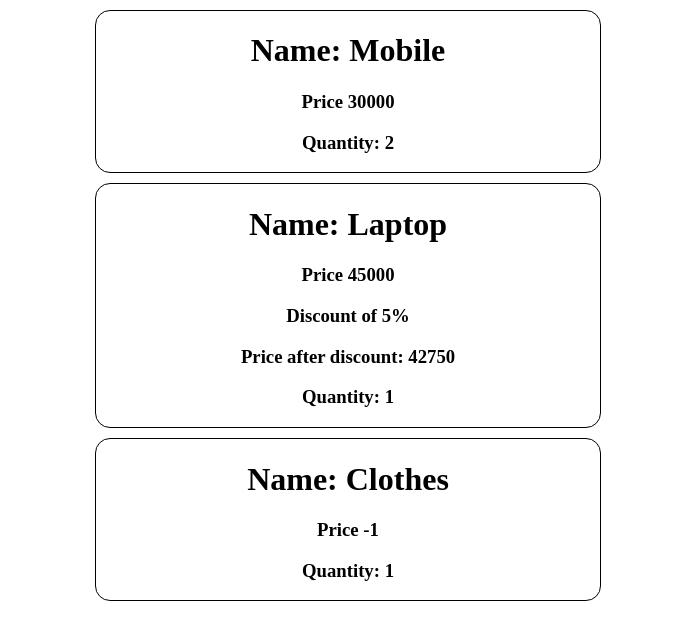
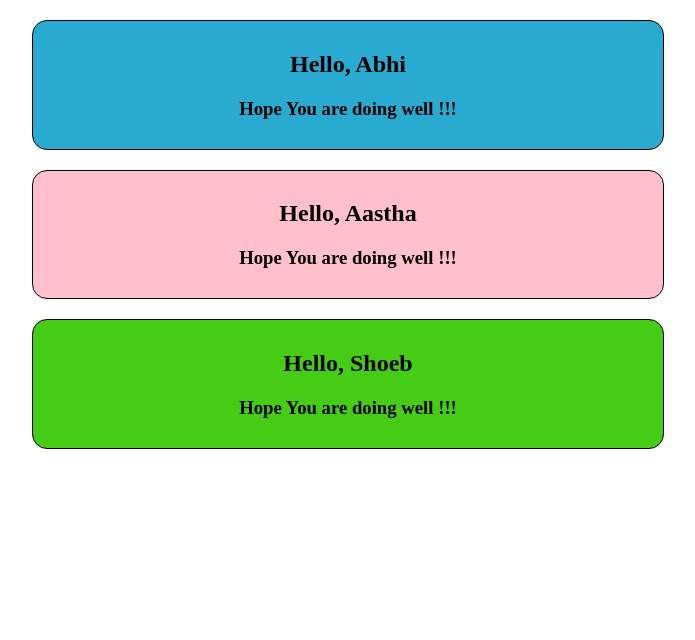
Before and after one commit to abhiii-raj/React, a React (Vite) app in the folder React2/: page / in a window 1280 px wide. Shown: the top 640 px of the page, without its empty margins (292-987 px from the left). Built offline with nearby package versions, Linux system fonts and the light colour scheme.

Commit message:
activity done

```diff
--- a/React2/index.html
+++ b/React2/index.html
@@ -4,7 +4,7 @@
     <meta charset="UTF-8" />
     <link rel="icon" type="image/svg+xml" href="/favicon.svg" />
     <meta name="viewport" content="width=device-width, initial-scale=1.0" />
-    <title>react2</title>
+    <title>React 2</title>
   </head>
   <body>
     <div id="root"></div>
--- a/React2/src/App.jsx
+++ b/React2/src/App.jsx
@@ -1,9 +1,10 @@
+import GreetingList from "./GreetingList"
 import ProductList from "./ProductList"
 function App() {
 
   return (
     <>
-      <ProductList />
+      <GreetingList />
     </>
   )
 }
--- /dev/null
+++ b/React2/src/GreetingList.jsx
@@ -0,0 +1,11 @@
+import HelloMessage from "./HelloMessage";
+
+export default function GreetingList(){
+    return (
+        <>
+            <HelloMessage username = "Abhi" color = "#28aad1"/>
+            <HelloMessage username = "Aastha" color = "Pink"/>
+            <HelloMessage username = "Shoeb" color = "#45cc14"/>
+        </>
+    )
+}
--- /dev/null
+++ b/React2/src/HelloMessage.css
@@ -0,0 +1,9 @@
+.greet{
+    border: 1px solid black;
+    border-radius: 15px;
+    margin-top: 20px;
+    margin-left: 25%;
+    margin-right: 25%;
+    text-align: center;
+    padding: 10px;
+}
--- /dev/null
+++ b/React2/src/HelloMessage.jsx
@@ -0,0 +1,13 @@
+import "./HelloMessage.css";
+
+function HelloMessage({ username, color }) {
+    let styles = {backgroundColor: color};
+    return (
+        <div className="greet" style={styles}>
+            <h2>Hello, {username} </h2>
+            <h3> Hope You are doing well !!! </h3>
+        </div>
+    )
+}
+
+export default HelloMessage;
--- a/React2/src/Product.jsx
+++ b/React2/src/Product.jsx
@@ -1,13 +1,13 @@
 import "./Product.css"
 
-function Product({ title, price = -1, quantity }) {
+function Product({ title, price, quantity }) {
     let isDiscount = price > 30000 ? true : false;
     return (
         <div className="Product">
             <h1>Name: {title}</h1>
             <h3>Price {price}</h3>
             {/* <h3>{price > 30000 ? "Discount of 5%" : null}</h3> */}
-            {price > 30000 && <h3>Discount of 5%</h3>}
+            {isDiscount && <h3>Discount of 5%</h3>}
             {isDiscount && (
                 <h3>Price after discount: {price - price * 0.05}</h3>
             )}
--- a/React2/src/ProductList.jsx
+++ b/React2/src/ProductList.jsx
@@ -15,7 +15,7 @@ function ProductList(){
             />
             <Product
                 title="Clothes"
-                quantity={1}
+                quantity={2}
             />
         </>
     )
```
